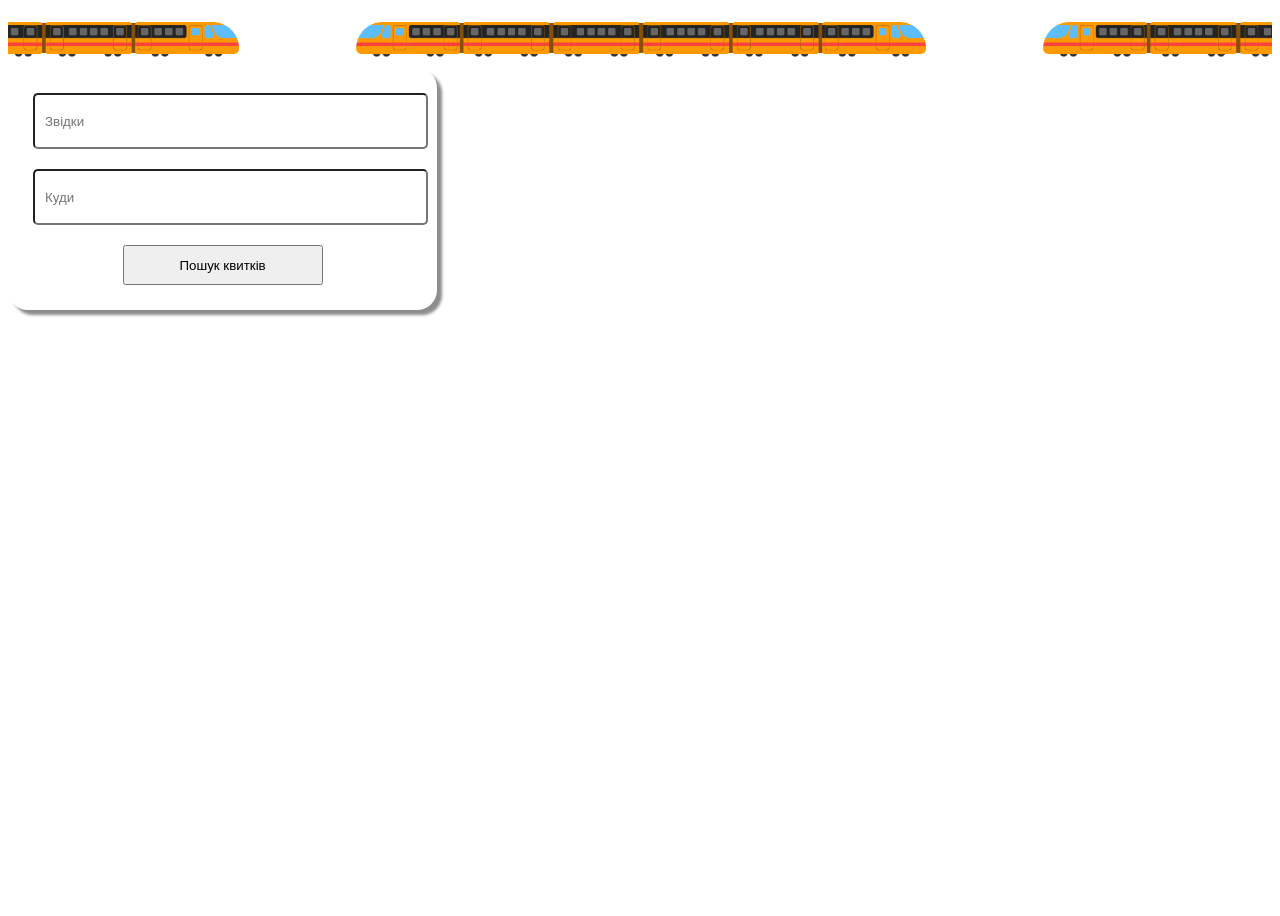
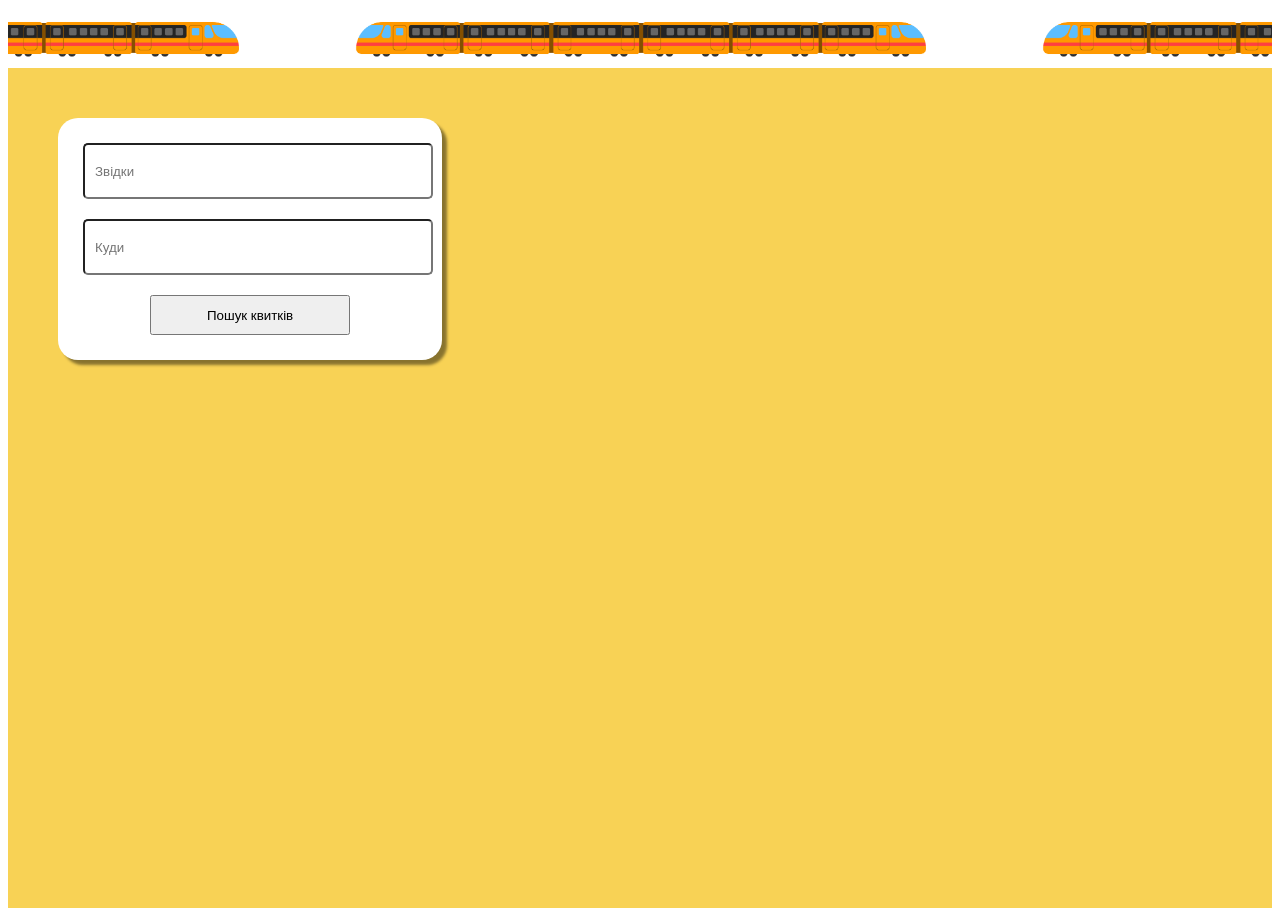
Before and after one commit to nikachu404/trains_front, a React (Vite) app: page / in a window 1280 px wide. Before the commit the page ends 800 px from the top, so only its background shows below. Built offline with nearby package versions, Linux system fonts and the light colour scheme.

Commit message:
added app styles

```diff
--- a/src/App.scss
+++ b/src/App.scss
@@ -0,0 +1,11 @@
+.App {
+  background-color: #f8d255;
+
+  &__content {
+    height: calc(100vh - 60px);
+    display: flex;
+    justify-content: space-between;
+    flex-direction: row;
+    padding: 50px;
+  }
+}
```
